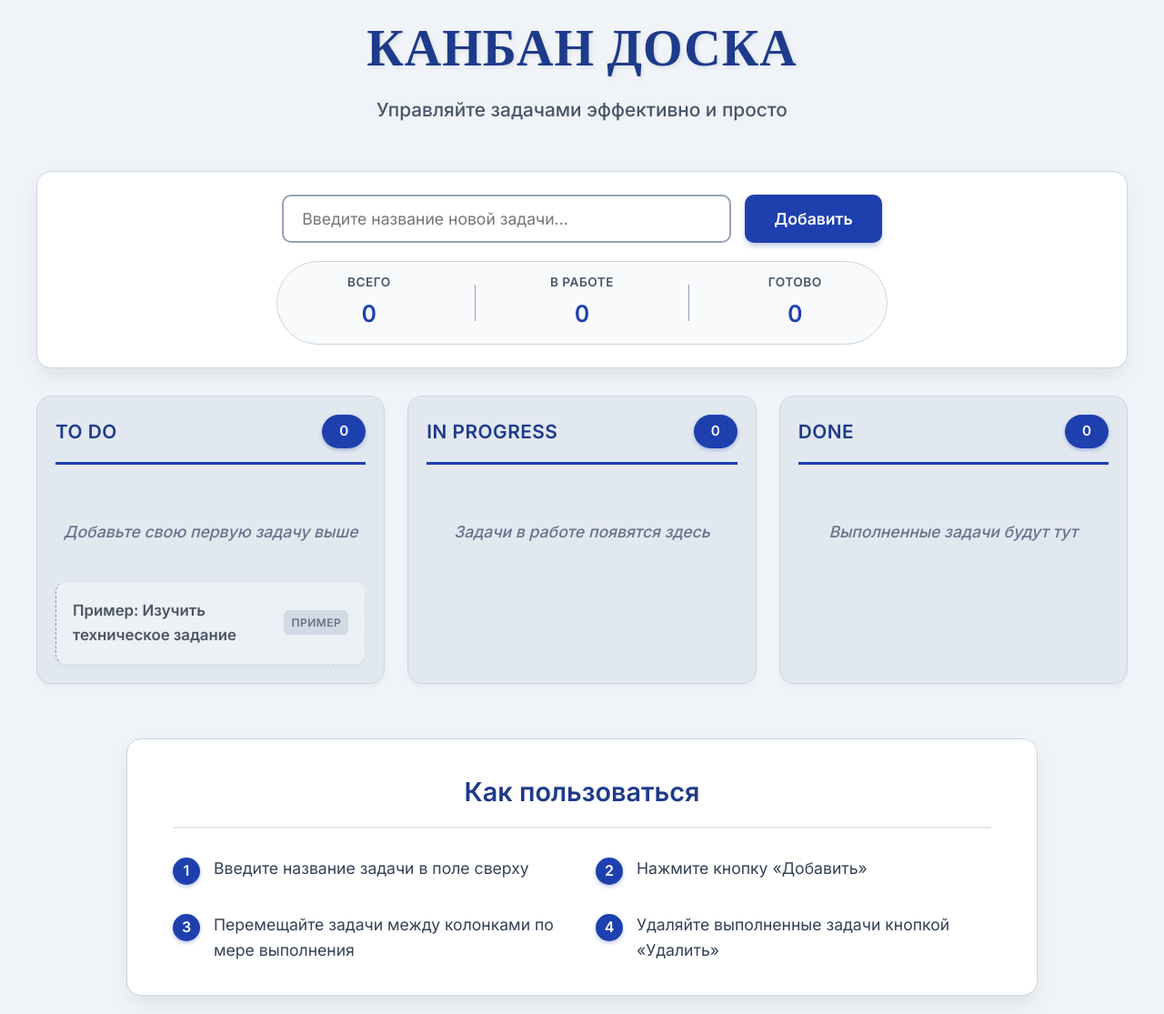
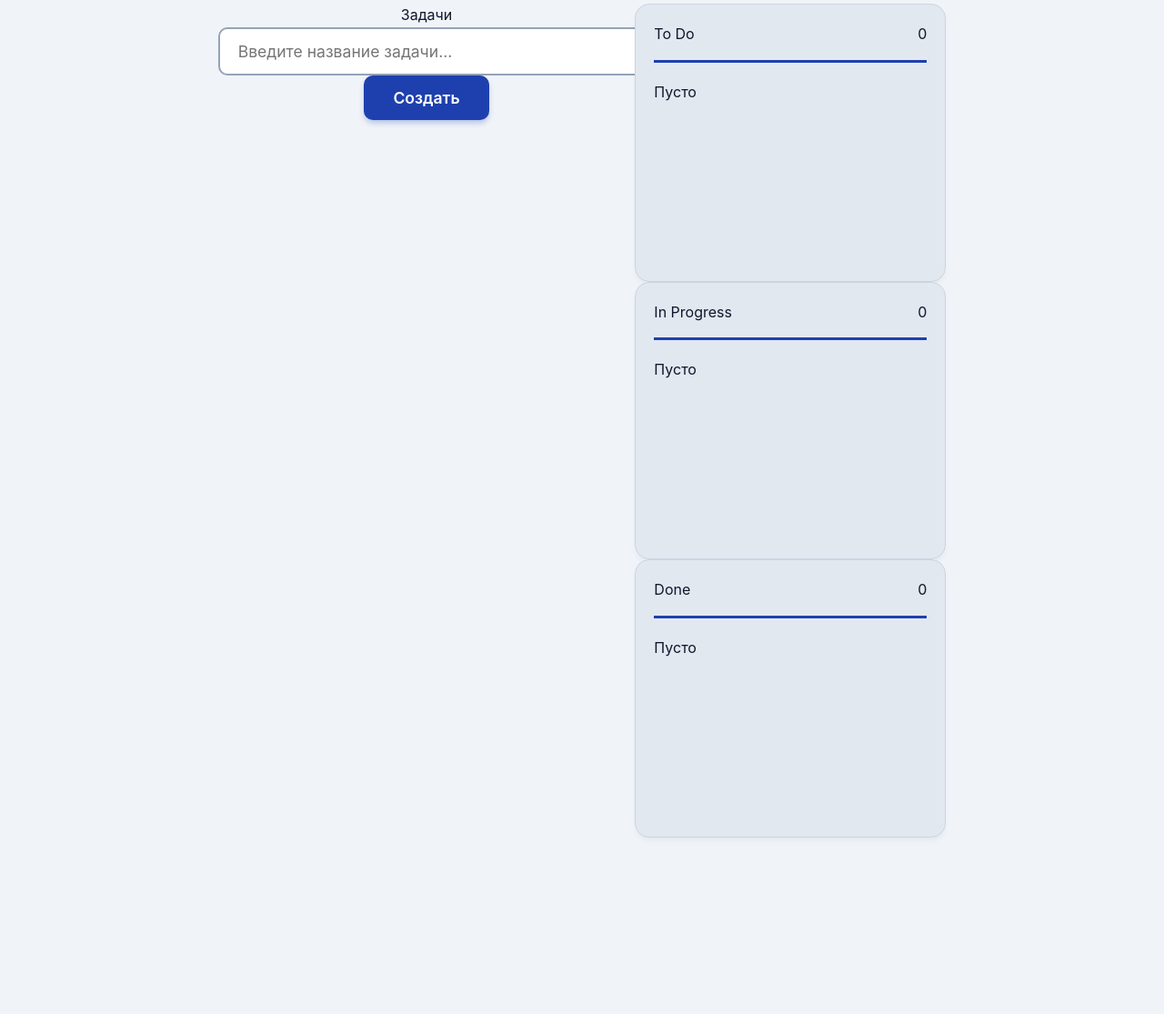
Before and after one commit to petrenkoNNN/task-tracker-with-kanban-board, a plain HTML site: page index.html in a window 1280 px wide. Shown: the part 16-1131 px from the top of the page at 91% size. After the commit the page ends 957 px from the top, so only its background shows below. Drawn offline with nearby package versions, Linux system fonts and the light colour scheme; files that its build step writes are made by us from their sources.

Commit message:
Update index.html
я убрала все эти кривые детали, так как сначала нужно сдать чистое и рабочее ядро. тут чисто доска колонки и поле ввода

```diff
--- a/index.html
+++ b/index.html
@@ -3,117 +3,61 @@
 <head>
     <meta charset="UTF-8">
     <meta name="viewport" content="width=device-width, initial-scale=1.0">
-    <title>Канбан Доска</title>
-    <link rel="preconnect" href="https://fonts.googleapis.com">
-    <link rel="preconnect" href="https://fonts.gstatic.com" crossorigin>
-    <link href="https://fonts.googleapis.com/css2?family=Inter:wght@400;500;600&family=Playfair+Display:wght@900&display=swap" rel="stylesheet">
+    <title>Kanban Task Tracker</title>
     <link rel="stylesheet" href="style.css">
 </head>
 <body>
 
-    <div class="container">
-        <!-- Заголовок -->
     <header>
-            <h1>КАНБАН ДОСКА</h1>
-            <p class="subtitle">Управляйте задачами эффективно и просто</p>
+        <div class="logo">Задачи</div>
+
+        <div class="form-container">
+            <form class="create-form" id="taskForm">
+                <input type="text" id="taskInput" placeholder="Введите название задачи..." required autocomplete="off">
+                <button type="submit" class="btn-primary">Создать</button>
+            </form>
+        </div>
+
+        <div class="spacer"></div>
     </header>
 
-        <!-- Панель управления: ввод и статистика -->
-        <div class="control-panel">
-            <div class="input-area">
-                <input type="text" placeholder="Введите название новой задачи...">
-                <button>Добавить</button>
+    <div class="board-container">
+
+        <!-- Колонка 1: To Do -->
+        <div class="column" id="col-todo">
+            <div class="column-header">
+                <span>To Do</span>
+                <span class="counter">0</span>
             </div>
-
-            <div class="stats-bar">
-                <div class="stat-item">
-                    <span class="stat-label">Всего</span>
-                    <span class="stat-value">0</span>
-                </div>
-                <div class="stat-divider"></div>
-                <div class="stat-item">
-                    <span class="stat-label">В работе</span>
-                    <span class="stat-value">0</span>
-                </div>
-                <div class="stat-divider"></div>
-                <div class="stat-item">
-                    <span class="stat-label">Готово</span>
-                    <span class="stat-value">0</span>
-                </div>
+            <div class="task-list">
+                <div class="empty-state">Пусто</div>
             </div>
         </div>
 
-        <!-- Доска с колонками -->
-        <div class="board">
-
-            <!-- Колонка To Do -->
-            <div class="column">
+        <!-- Колонка 2: In Progress -->
+        <div class="column" id="col-progress">
             <div class="column-header">
-                    <h2>To Do</h2>
-                    <span class="col-badge">0</span>
+                <span>In Progress</span>
+                <span class="counter">0</span>
             </div>
             <div class="task-list">
-                    <!-- Подсказка -->
-                    <div class="empty-msg">Добавьте свою первую задачу выше</div>
-
-                    <!-- Пример задачи -->
-                    <div class="task-card example-card">
-                        <span class="task-title">Пример: Изучить техническое задание</span>
-                        <span class="example-tag">Пример</span>
-                    </div>
+                <div class="empty-state">Пусто</div>
             </div>
         </div>
 
-            <!-- Колонка In Progress -->
-            <div class="column">
+        <!-- Колонка 3: Done -->
+        <div class="column" id="col-done">
             <div class="column-header">
-                    <h2>In Progress</h2>
-                    <span class="col-badge">0</span>
+                <span>Done</span>
+                <span class="counter">0</span>
             </div>
             <div class="task-list">
-                    <div class="empty-msg">Задачи в работе появятся здесь</div>
-                </div>
-            </div>
-
-            <!-- Колонка Done -->
-            <div class="column">
-                <div class="column-header">
-                    <h2>Done</h2>
-                    <span class="col-badge">0</span>
-                </div>
-                <div class="task-list">
-                    <div class="empty-msg">Выполненные задачи будут тут</div>
+                <div class="empty-state">Пусто</div>
             </div>
         </div>
 
     </div>
 
-        <!-- Блок инструкции -->
-        <div class="help-section">
-            <div class="help-content">
-                <h3>Как пользоваться</h3>
-                <ul class="help-list">
-                    <li>
-                        <span class="help-icon">1</span>
-                        <span>Введите название задачи в поле сверху</span>
-                    </li>
-                    <li>
-                        <span class="help-icon">2</span>
-                        <span>Нажмите кнопку «Добавить»</span>
-                    </li>
-                    <li>
-                        <span class="help-icon">3</span>
-                        <span>Перемещайте задачи между колонками по мере выполнения</span>
-                    </li>
-                    <li>
-                        <span class="help-icon">4</span>
-                        <span>Удаляйте выполненные задачи кнопкой «Удалить»</span>
-                    </li>
-                </ul>
-            </div>
-        </div>
-
-    </div>
-
+    <script src="script.js"></script>
 </body>
 </html>
```
Lines whose indentation alone changed are shown as unchanged.
